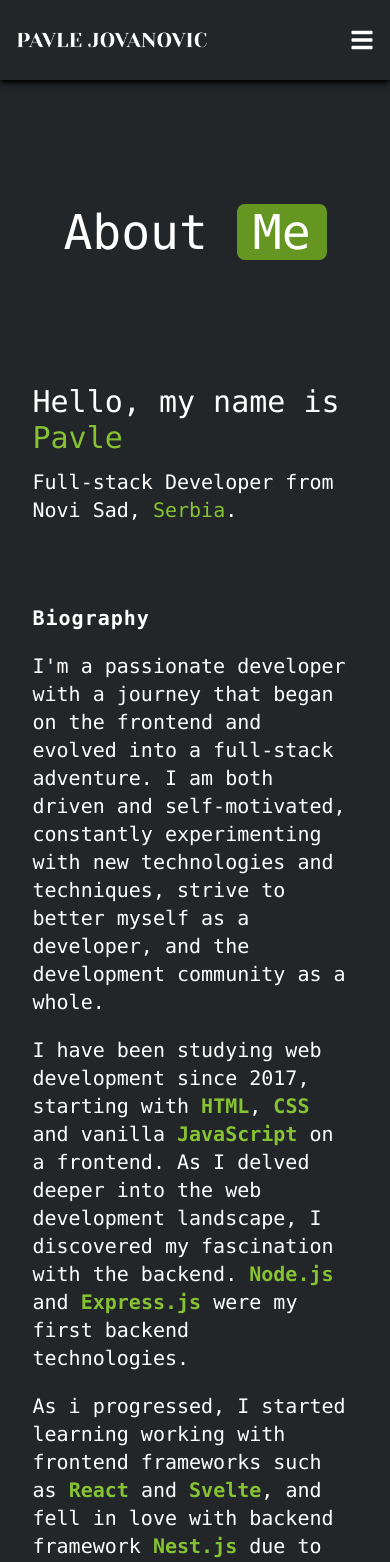
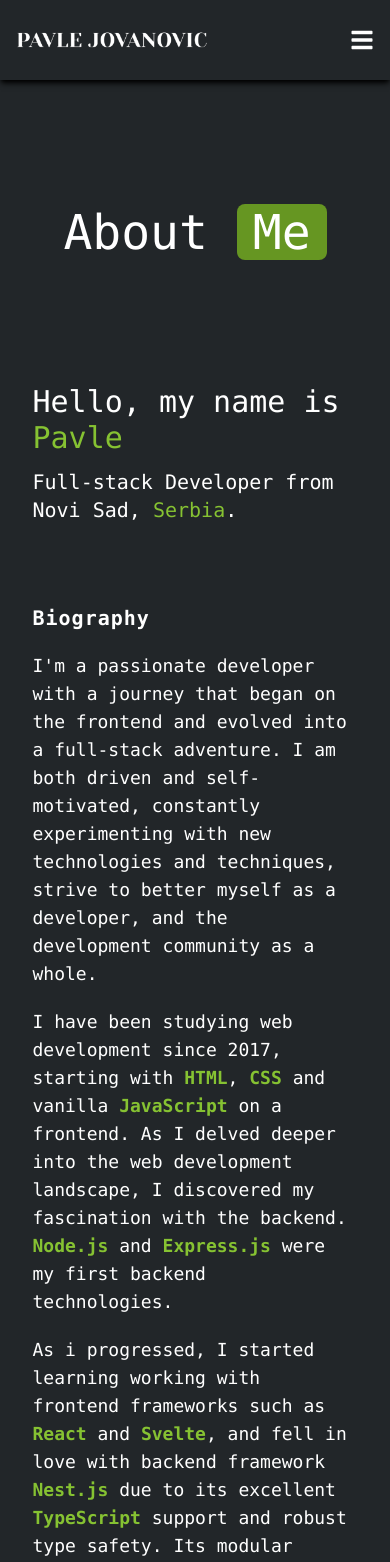
Before and after one commit to minzhoudu/portfolio, a React (Vite) app: page /about in a window 390 px wide. Shown: the top 1562 px of the page. Built offline with nearby package versions, Linux system fonts and the light colour scheme.

Commit message:
Paragraph text size quickfix

```diff
--- a/src/components/Paragraph.tsx
+++ b/src/components/Paragraph.tsx
@@ -5,7 +5,7 @@ interface ParagraphProps {
 }
 
 const Paragraph: FC<ParagraphProps> = ({ children }) => {
-  return <p className="pt-5 text-xl lg:text-2xl">{children}</p>;
+  return <p className="pt-5 text-lg lg:text-2xl">{children}</p>;
 };
 
 export default Paragraph;
```
